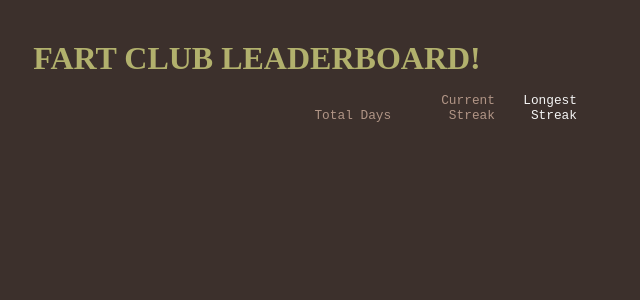
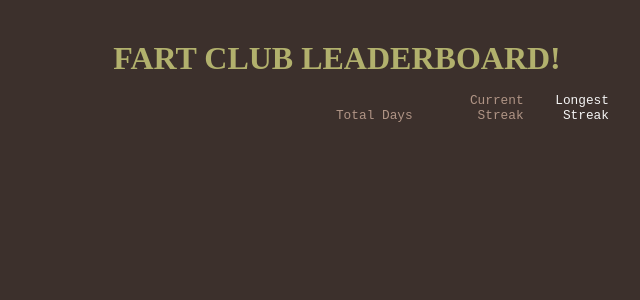
Before and after one commit to AndersSpear/fartbot, a Flask app: page / in a window 1280 px wide. Shown: the top 300 px of the page, without its empty margins (351-991 px from the left). Run offline with Flask 2, Linux system fonts and the light colour scheme; data that the repository does not hold is empty.

Commit message:
guessing

```diff
--- a/static/styles.css
+++ b/static/styles.css
@@ -13,7 +13,7 @@ body {
   display: flex;
   flex-direction: column;
   padding: 1rem;
-  margin-right: -16rem;
+  margin-right: -20rem;
 }
 #container {
   position: relative;
@@ -84,5 +84,5 @@ h1 {
   font-weight: bold;
   margin-top: 1rem;
   margin-bottom: 1rem;
-  margin-left: -25rem;
+  margin-left: -22rem;
 }
--- a/templates/main.html
+++ b/templates/main.html
@@ -19,7 +19,7 @@
       <h1>FART CLUB LEADERBOARD!</h1>
 
       <div style="display: flex">
-        <div style="width: 14rem"></div>
+        <div style="width: 11rem"></div>
         <div
           style="
             width: 22rem;
```
